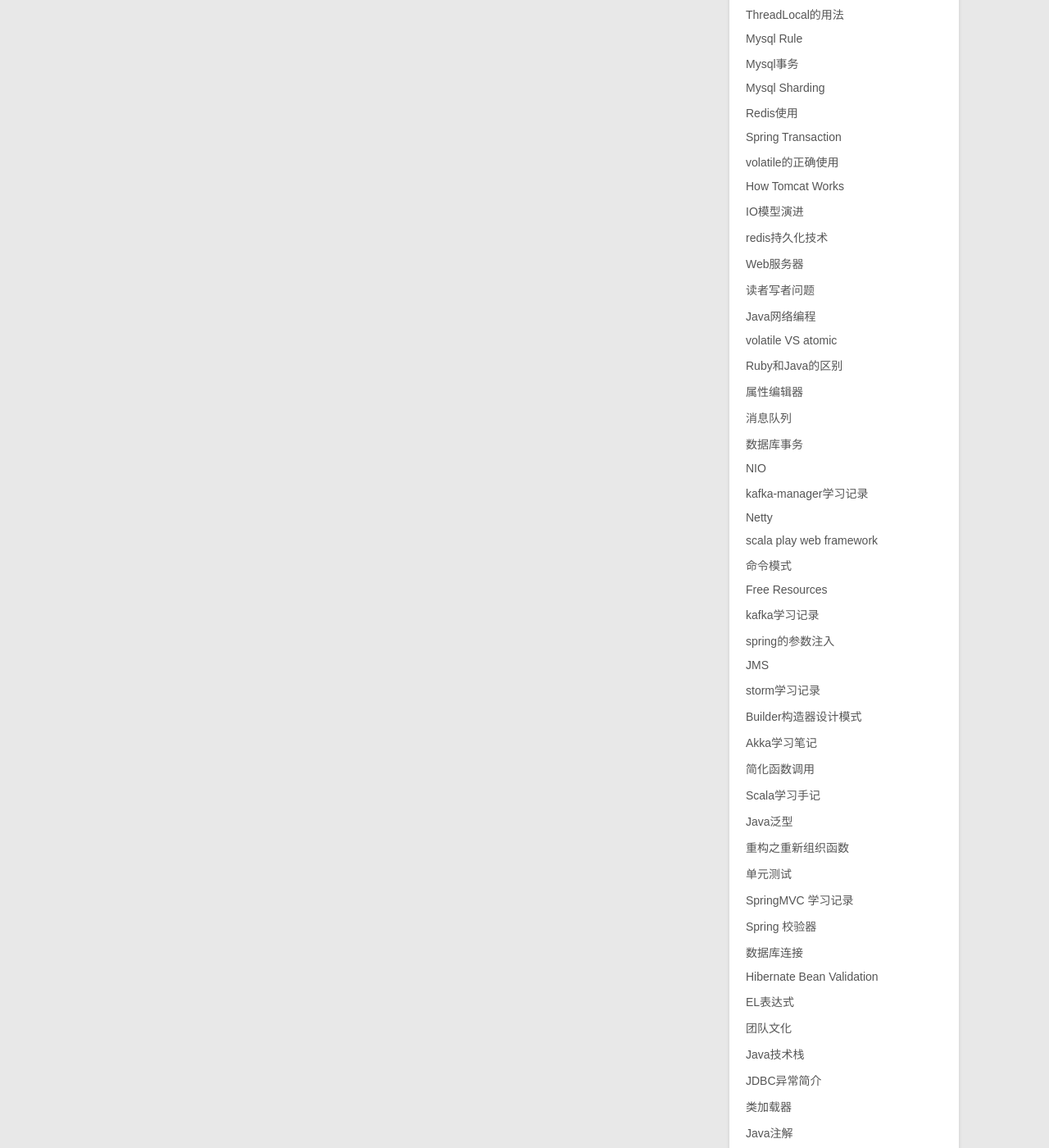
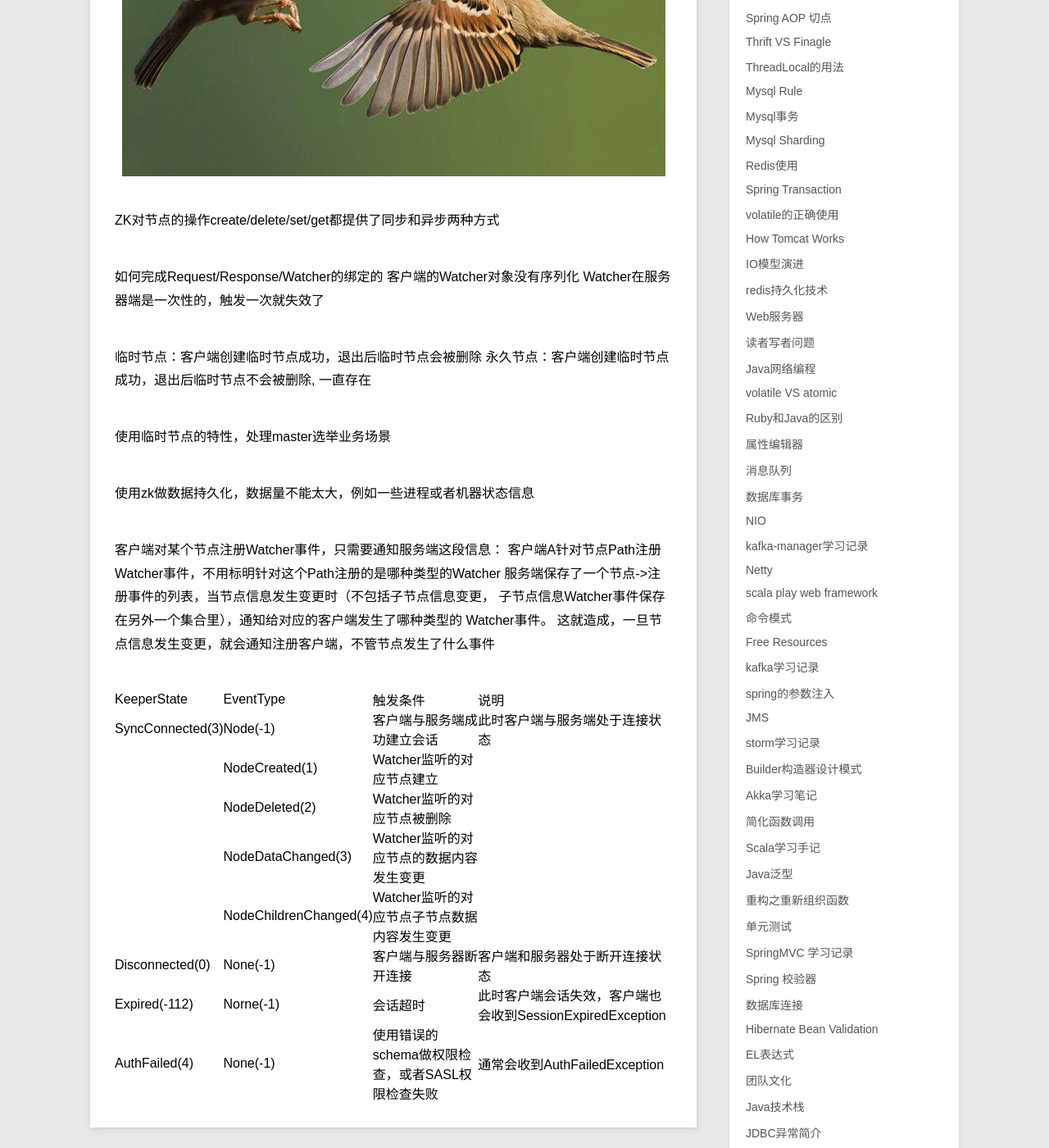
Before and after one commit to singintherain/singintherain.github.io, a Jekyll site: the page built from _posts/blog/2016-03-12-zookeeper.md, in a window 1280 px wide and 1400 px high, scrolled down 520 px. Shown: the whole window at 82% size. Built offline with Jekyll 4.4.1, drawn with Linux system fonts in a browser that asks for light colours; some of the changed text lies outside the part shown.

Commit message:
zookeeper

```diff
--- a/_posts/blog/2016-03-12-zookeeper.md
+++ b/_posts/blog/2016-03-12-zookeeper.md
@@ -5,5 +5,35 @@
 category: blog
 ---
 
-会话：
-客户端
+![image_of_bird](images/638283-6182c311077445cf.jpg)
+
+ZK对节点的操作create/delete/set/get都提供了同步和异步两种方式
+
+如何完成Request/Response/Watcher的绑定的
+客户端的Watcher对象没有序列化
+Watcher在服务器端是一次性的，触发一次就失效了
+
+临时节点：客户端创建临时节点成功，退出后临时节点会被删除
+永久节点：客户端创建临时节点成功，退出后临时节点不会被删除, 一直存在
+
+使用临时节点的特性，处理master选举业务场景
+
+使用zk做数据持久化，数据量不能太大，例如一些进程或者机器状态信息
+
+客户端对某个节点注册Watcher事件，只需要通知服务端这段信息：
+客户端A针对节点Path注册Watcher事件，不用标明针对这个Path注册的是哪种类型的Watcher
+服务端保存了一个节点->注册事件的列表，当节点信息发生变更时（不包括子节点信息变更，
+子节点信息Watcher事件保存在另外一个集合里），通知给对应的客户端发生了哪种类型的
+Watcher事件。
+这就造成，一旦节点信息发生变更，就会通知注册客户端，不管节点发生了什么事件
+
+KeeperState      | EventType              | 触发条件                                         | 说明
+-----------      | -----------            | -----------                                      | -----------
+SyncConnected(3) | Node(-1)               | 客户端与服务端成功建立会话                       | 此时客户端与服务端处于连接状态
+                 | NodeCreated(1)         | Watcher监听的对应节点建立                        |
+                 | NodeDeleted(2)         | Watcher监听的对应节点被删除                      |
+                 | NodeDataChanged(3)     | Watcher监听的对应节点的数据内容发生变更          |
+                 | NodeChildrenChanged(4) | Watcher监听的对应节点子节点数据内容发生变更      |
+ Disconnected(0) | None(-1)               | 客户端与服务器断开连接                           | 客户端和服务器处于断开连接状态
+ Expired(-112)   | Norne(-1)              | 会话超时                                         | 此时客户端会话失效，客户端也会收到SessionExpiredException
+ AuthFailed(4)   | None(-1)               | 使用错误的schema做权限检查，或者SASL权限检查失败 | 通常会收到AuthFailedException
```
Also changed, not shown: _posts/blog/2016-04-05-develop-tools.md (added, +42 -0 lines), _posts/blog/2016-05-01-jobs.md (added, +150 -0 lines), _posts/opinion/2016-05-01-青春-席慕蓉.md (added, +20 -0 lines), images/638283-6182c311077445cf.jpg (added).
